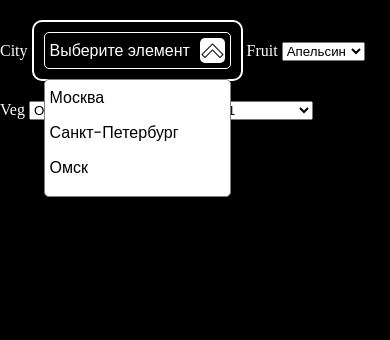
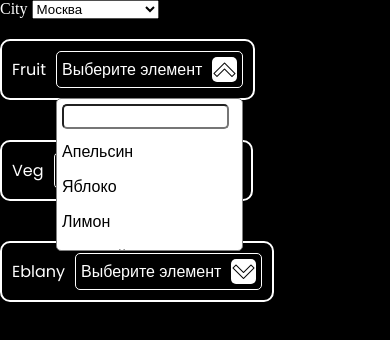
Before and after one commit to NillBard/CustomSelector, a plain HTML site: page index.html in a window 390 px wide. Both pictures are taken after a click on the button 212 px from the left and 50 px from the top of the page. Drawn offline with Linux system fonts and the light colour scheme.

Commit message:
fix: add handler for all selctor

```diff
--- a/assets/style.css
+++ b/assets/style.css
@@ -94,11 +94,11 @@ label {
   color: white;
 }
 
-.isActive .listWrapper {
+.My-custom-select .listWrapper {
   display: block;
 }
 
-.isActive .chevron {
+.My-custom-select .chevron {
   background: url(../assets/img/arrow-up.png) center no-repeat, white;
   background-size: contain;
 }
--- a/index.html
+++ b/index.html
@@ -77,9 +77,9 @@
 
     <script src="./script.js"></script>
     <script>
-      window.createCustomSelector('.my-selector', {
+      window.createCustomSelector("[data-selector='custom-selector']", {
         multiple: true,
-        input: false,
+        input: true,
       });
 
       // window.createCustomSelector("#select1", {
--- a/script.js
+++ b/script.js
@@ -2,29 +2,30 @@ window.createCustomSelector = function (
   selector,
   { label = null, multiple = false, input = false }
 ) {
-  const select = document.querySelector(selector);
-  const options = select.querySelectorAll("option");
+  const select = document.querySelectorAll(selector);
+  select.forEach((el) => {
+    const options = el.querySelectorAll("option");
     const selectorWrapper = createElement("div", "selectorWrapper");
-  selectorWrapper.classList.add(`${selector.slice(1)}`);
     const listWrapper = createElement("div", "listWrapper");
-
-  const inputField = createElement("input", "selectSearch");
-  if (input) {
-    listWrapper.append(inputField);
-  }
+    const customClass = `MyClass-${Math.floor(Math.random() * 1000)}`;
+    selectorWrapper.classList.add(customClass);
 
     const [optionList, list] = renderList(options);
     listWrapper.append(list);
 
+    if (input) {
+      const inputField = createElement("input", "selectSearch");
       inputField.addEventListener("input", (e) => {
         const target = e.target;
         optionList.forEach((el) => {
           el.classList.remove("hidden");
-      el.textContent.toLowerCase().includes(target.value)
-        ? el.classList.remove("hidden")
-        : el.classList.add("hidden");
+          if (!el.textContent.toLowerCase().includes(target.value))
+            el.classList.add("hidden");
         });
       });
+      listWrapper.prepend(inputField);
+    }
+
     const selectBlock = createElement("div", "selectBlock");
     const selectHeader = createElement("div", "selectHeader");
     const btn = createElement("button", "chevron");
@@ -35,7 +36,7 @@ window.createCustomSelector = function (
     );
     selectHeader.append(selectorContent, btn);
 
-  const $label = findLabel(selector);
+    const $label = findLabel(el.getAttribute("id"));
     const actualLabel = label ?? $label?.textContent;
     if (actualLabel) {
       const selectLabel = createElement("label", null, actualLabel);
@@ -45,11 +46,11 @@ window.createCustomSelector = function (
 
     selectorWrapper.append(selectHeader, listWrapper);
     selectBlock.append(selectorWrapper);
-  select.after(selectBlock);
-  select.style = `display:none`;
+    el.after(selectBlock);
+    el.style = `display:none`;
 
     selectHeader.addEventListener("click", (e) => {
-    selectBlock.classList.toggle("isActive");
+      selectBlock.classList.toggle("My-custom-select");
       const offset =
         document.documentElement.scrollHeight -
           selectBlock.getBoundingClientRect().bottom <
@@ -60,38 +61,43 @@ window.createCustomSelector = function (
       listWrapper.style.transform = `translateY(-${offset}px)`;
     });
 
-  let arr = [];
+    let selectOption = [];
     listWrapper.addEventListener("click", (e) => {
       const target = e.target;
       if (target.classList.contains("option")) {
         if (multiple) {
           target.classList.toggle("select");
 
-        arr.includes(target.textContent)
-          ? (arr = arr.filter((el) => el !== target.textContent))
-          : arr.push(target.textContent);
+          selectOption.includes(target.textContent)
+            ? (selectOption = selectOption.filter(
+                (el) => el !== target.textContent
+              ))
+            : selectOption.push(target.textContent);
 
           selectorContent.innerHTML =
-          arr.length === 0 ? "Выберите элемент" : arr.join(" ");
+            selectOption.length === 0
+              ? "Выберите элемент"
+              : selectOption.join(" ");
         } else {
           optionList.forEach((el) => el.classList.remove("select"));
           target.classList.add("select");
           selectorContent.innerHTML = target.textContent;
-        selectBlock.classList.remove("isActive");
+          selectBlock.classList.remove("My-custom-select");
         }
       }
     });
 
     window.addEventListener("click", (e) => {
       const target = e.target;
-    if (!target.closest(`.${selector.slice(1)}`)) {
-      selectBlock.classList.remove("isActive");
+      if (!target.closest(`.${customClass}`)) {
+        selectBlock.classList.remove("My-custom-select");
       }
+    });
   });
 };
 
-function findLabel(selector) {
-  return document.querySelector(`label[for = "${selector.slice(1)}"]`);
+function findLabel(id) {
+  return document.querySelector(`label[for = "${id}"]`);
 }
 
 function createElement(tag, className = "", content = "") {
@@ -103,13 +109,14 @@ function createElement(tag, className = "", content = "") {
   return element;
 }
 
-function renderList(arr) {
+function renderList(nodeList) {
   const list = createElement("ul");
-  arr.forEach((elem) => {
+  const optionList = Array.from(nodeList).map((elem) => {
     const item = createElement("li", "option");
     item.setAttribute("value", elem.value);
     item.innerHTML = elem.textContent;
     list.append(item);
+    return item;
   });
-  return [list.querySelectorAll(".option"), list];
+  return [optionList, list];
 }
```
Lines whose indentation alone changed are shown as unchanged.
